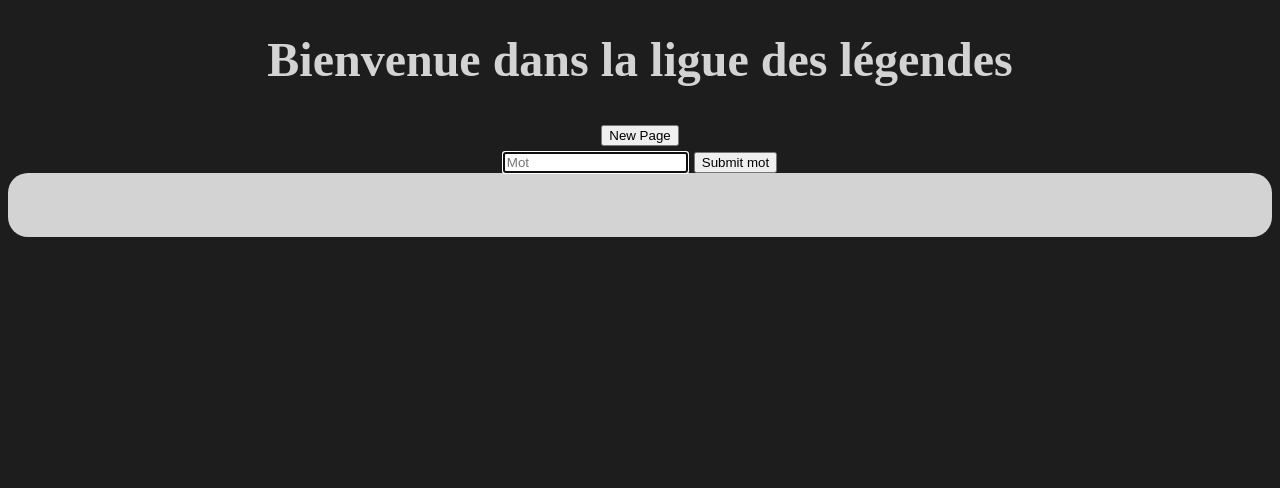
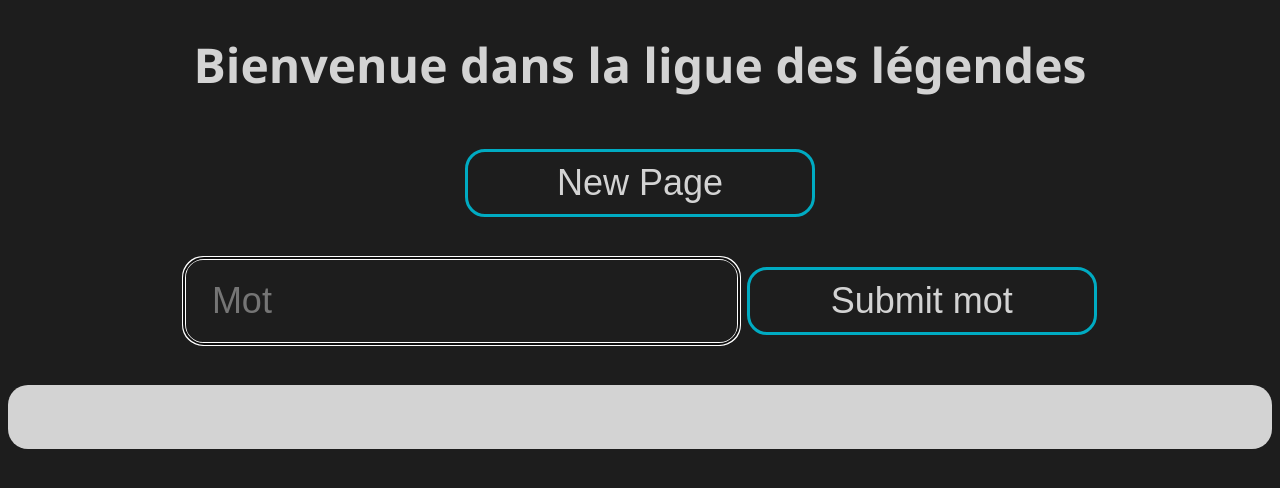
Before and after one commit to MariusFe/seman-game, a Flask app: page / in a window 1280 px wide. Shown: the top 488 px of the page. Run offline with Flask 2, Linux system fonts and the light colour scheme.

Commit message:
css updated

```diff
--- a/static/css/style.css
+++ b/static/css/style.css
@@ -13,7 +13,50 @@ body{
     color: lightgrey;
     text-align: center;
     font-size: 1.5em;
+    font-family: 'Segoe UI', Tahoma, Geneva, Verdana, sans-serif;
 }
+
+h1{
+    font-size: 2em;
+}
+
+
+
+button{
+    background-color: transparent;
+    border-radius: 20px;
+    border: solid 3px #00abc2;
+    padding: 10px 20px;
+    color: lightgrey;
+    font-size: 1.5em;
+    transition: 1s;
+    width: min(350px, 90vw);
+    margin: 20px auto;
+}
+
+button:hover{
+    cursor: pointer;
+    color: #00abc2;
+    font-size: 1.5em;
+}
+
+input{
+    background-color: transparent;
+    border-radius: 20px;
+    border: solid 3px #00abc2;
+    padding: 20px 2vw;
+    color: #00abc2;
+    font-size: 1.5em;
+    transition: 1s;
+    transition: 0.5s;
+    margin: 20px auto;
+    width: min(500px, 80vw);
+}
+
+input:focus{
+    border-color: white;
+}
+
 
 .titre {
     font-size: 2.5em;
@@ -25,16 +68,17 @@ body{
     border-radius: 5px;
 }
 .character {
-    background-color: white !important;
+    color: rgb(100,100,100);
 }
-.cache {
+.cache:not(.character) {
     background-color: rgb(60,60,60);
 }
 .new_trouve {
-    background-color: green;
+    animation-duration: 3s;
+    animation: trouvein;
 }
 .trouve {
-    background-color: white;
+    color: rgb(60,60,60);
 }
 .proche {
     background-color: rgb(60,60,60);
@@ -48,9 +92,12 @@ p > span {
     display: inline-block;
     padding: 5px;
 }
-p > span:not(:first-of-type):not(.character) { /* hihi comme ça on ne le fait pas sur les characters (se prononce engine) */
+p > span{
     margin-top: 5px;
-    margin-left: 5px;
+}
+
+.character{
+    margin: auto -5px;
 }
 
 /* Affcihage mots en fonction de l'état du pourcentage d'accuracy */
@@ -69,7 +116,18 @@ p > span:not(:first-of-type):not(.character) { /* hihi comme ça on ne le fait p
 
 
 #letsplay{
+    margin-top: 20px;
     background-color: lightgrey;
     border-radius: 20px;
     padding: 20px;
 }
+
+
+@keyframes trouvein {
+    from {
+        background-color: green;
+    }
+    to {
+        background-color: transparent;
+    }
+  }
--- a/static/js/script.js
+++ b/static/js/script.js
@@ -70,7 +70,6 @@ function updateTitreArticle(data){
 
         if(data[i].mot.trim() != "") //avoid writing sapces in my beatiful cemantix game
         {
-
             data[i].classes.forEach(classe => {
                 mot.classList.add(classe);
             });
```
Also changed, not shown: static/python/back.py (+5 -4 lines).
